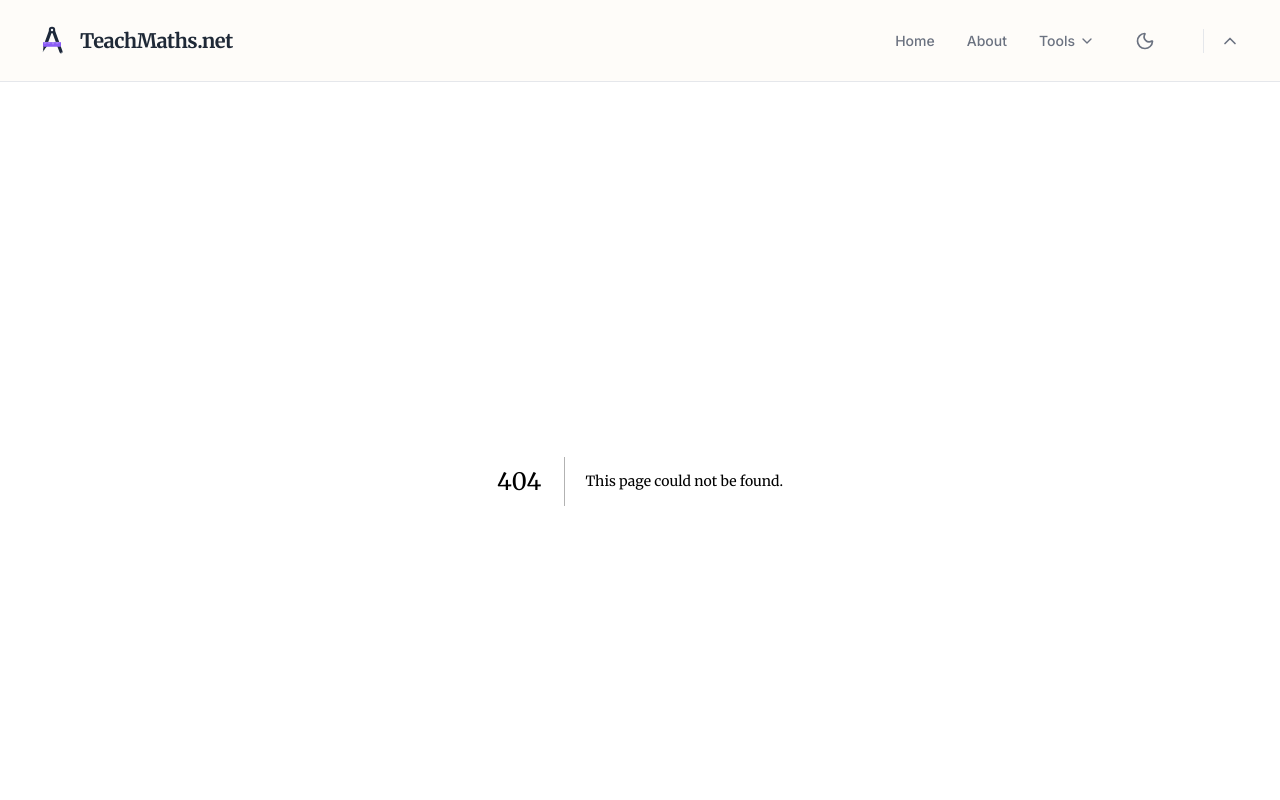
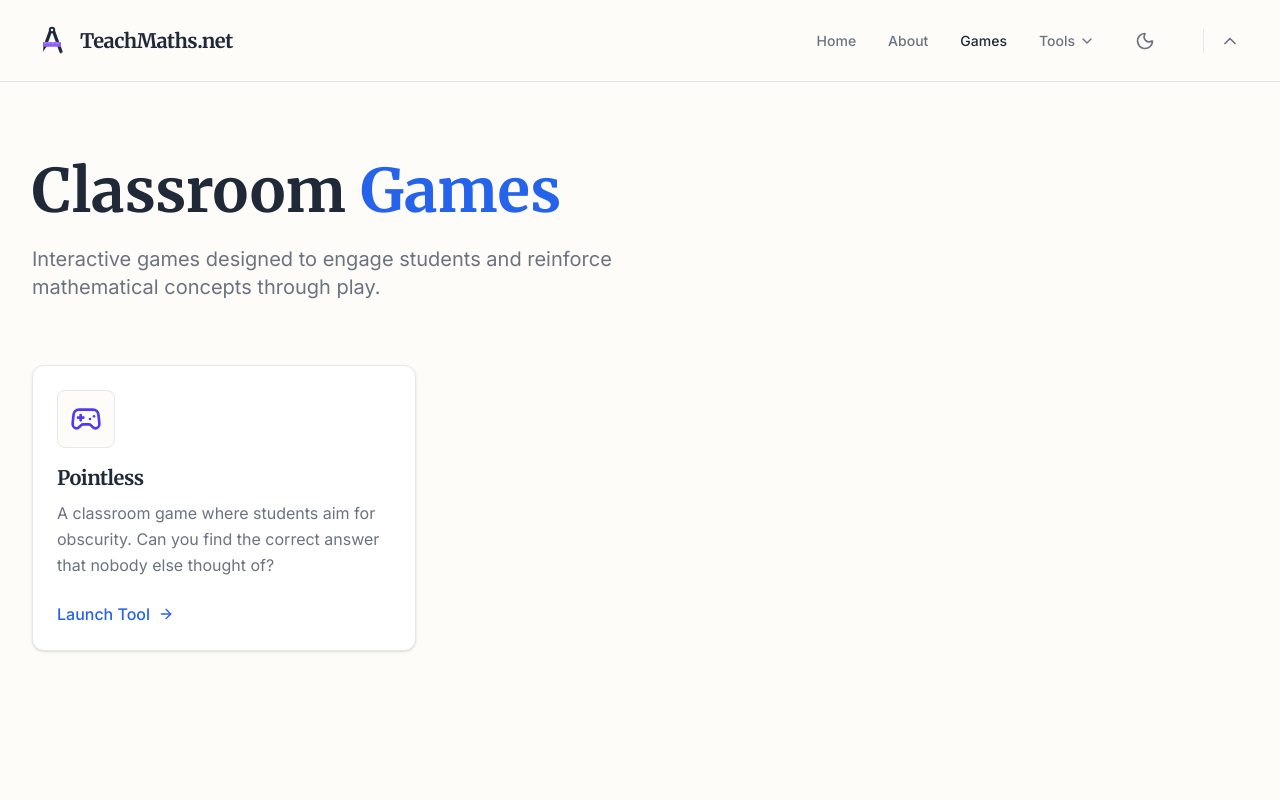
Before and after one commit to jambrothers/mathtools, a Next.js app in the folder web/: page /games in a window 1280 px wide. Before the commit this address had no page. Shown: the top 800 px of the page. Built offline with nearby package versions, Linux system fonts and the light colour scheme.

Commit message:
refactor(pointless): promote Games to top-level category and add HELP.md

```diff
--- /dev/null
+++ b/web/app/games/page.tsx
@@ -0,0 +1,33 @@
+import { ToolCard } from "@/components/tool-card"
+import { Gamepad2 } from "lucide-react"
+
+export default function GamesPage() {
+    return (
+        <div className="flex flex-col min-h-screen">
+            <section className="py-20 px-4 sm:px-6 lg:px-8 relative">
+                <div className="max-w-7xl mx-auto">
+                    <div className="mb-12 text-center lg:text-left">
+                        <h1 className="text-4xl md:text-6xl font-bold text-[var(--theme-main)] mb-6 font-[family-name:var(--font-heading)]">
+                            Classroom <span className="text-[var(--color-primary)]">Games</span>
+                        </h1>
+                        <p className="text-xl text-[var(--theme-muted)] max-w-2xl">
+                            Interactive games designed to engage students and reinforce mathematical concepts through play.
+                        </p>
+                    </div>
+
+                    <div className="mt-16">
+                        <div className="grid grid-cols-1 md:grid-cols-2 lg:grid-cols-3 gap-8">
+                            <ToolCard
+                                title="Pointless"
+                                description="A classroom game where students aim for obscurity. Can you find the correct answer that nobody else thought of?"
+                                href="/games/pointless"
+                                gradient="from-indigo-600 to-violet-600"
+                                icon={<Gamepad2 className="w-8 h-8 text-indigo-600" />}
+                            />
+                        </div>
+                    </div>
+                </div>
+            </section>
+        </div>
+    );
+}
--- /dev/null
+++ b/web/app/games/pointless/HELP.md
@@ -0,0 +1,30 @@
+# Pointless Game
+
+A classroom game inspired by the TV show *Pointless*. Students strive for the most obscure correct answers to mathematical questions.
+
+## How to Play
+
+1. **Pick a Category**: Select a mathematical topic from the sidebar (Factors, Multiples, Primes, etc.).
+2. **Set Parameters**: Adjust the numbers (e.g., Target Number, Max Value) to match your lesson focus.
+3. **Ask the Class**: Present the question to the students. They should aim to find a correct answer that no one else in the class provides.
+4. **Reveal Answers**: Once all students have guessed, click **Reveal Answers** to see the full set of correct possibilities.
+5. **Score**: Students who provided a correct answer that was *not* matched by anyone else win the round (or follow your preferred classroom scoring system).
+
+## Controls & Features
+
+### Configuration (Sidebar)
+- **Category Picker**: Switch between different mathematical problem types.
+- **Dynamic Inputs**: Precisely control the range and values of the questions generated.
+- **Copy Game Link**: Generate a shareable URL that preserves your current category and number settings — perfect for sharing with colleagues or saving for a later lesson.
+
+### Game Canvas (Main View)
+- **Timer**: Located in the top-left pill. Click to start, stop, or reset. Use the preset durations (1m, 2m, 5m) for quick setups.
+- **Next Question**: Generates a new problem using your current sidebar configuration.
+- **Reveal Answers**: Toggles the display of all valid answers, sorted for easy reading.
+
+## Teacher Tips
+
+1. **Deterministic Mode**: Since the teacher controls the parameters, you can ensure the difficulty is appropriate for your specific class.
+2. **Timed Challenges**: Use the built-in timer to add a layer of competitive pressure and manage lesson pacing.
+3. **Save Your Setup**: If you find a particularly good set of parameters (e.g., "Factors of 144" vs "Factors of 150"), use the **Copy Game Link** button to save it to your lesson plan.
+4. **Discussion Points**: When revealing answers, discuss the mathematical properties that make some answers easier to find (like small factors) versus more obscure ones (large primes).
--- a/web/app/tools/page.tsx
+++ b/web/app/tools/page.tsx
@@ -1,5 +1,5 @@
 import { ToolCard } from "@/components/tool-card"
-import { Grid2x2, Calculator, Cpu, Percent, Hash, Gamepad2 } from "lucide-react"
+import { Grid2x2, Calculator, Cpu, Percent, Hash } from "lucide-react"
 
 export default function ToolsPage() {
     return (
@@ -76,18 +76,6 @@ export default function ToolsPage() {
                         </div>
                     </div>
 
-                    <div id="games" className="mt-16">
-                        <h2 className="text-2xl font-bold text-[var(--theme-main)] mb-8 font-[family-name:var(--font-heading)]">Games</h2>
-                        <div className="grid grid-cols-1 md:grid-cols-2 lg:grid-cols-3 gap-8">
-                            <ToolCard
-                                title="Pointless"
-                                description="A classroom game where students aim for obscurity. Can you find the correct answer that nobody else thought of?"
-                                href="/games/pointless"
-                                gradient="from-indigo-600 to-violet-600"
-                                icon={<Gamepad2 className="w-8 h-8 text-indigo-600" />}
-                            />
-                        </div>
-                    </div>
                 </div>
             </section>
         </div>
--- a/web/components/navbar.tsx
+++ b/web/components/navbar.tsx
@@ -106,6 +106,13 @@ export function Navbar() {
                                 About
                             </Link>
 
+                            <Link
+                                href="/games"
+                                className={`text-sm font-medium transition-colors ${isActive("/games") ? "text-[var(--theme-main)]" : "text-[var(--theme-muted)] hover:text-[var(--theme-main)]"}`}
+                            >
+                                Games
+                            </Link>
+
                             {/* Tools Dropdown */}
                             <div
                                 className="relative group"
@@ -136,13 +143,6 @@ export function Navbar() {
                                         onClick={() => setIsToolsOpen(false)}
                                     >
                                         Computing
-                                    </Link>
-                                    <Link
-                                        href="/tools#games"
-                                        className="block px-4 py-2 text-sm text-[var(--theme-muted)] hover:bg-[var(--theme-page)] hover:text-[var(--theme-main)]"
-                                        onClick={() => setIsToolsOpen(false)}
-                                    >
-                                        Games
                                     </Link>
                                 </div>
                             </div>
@@ -192,6 +192,9 @@ export function Navbar() {
                             <Link href="/about" onClick={() => setIsOpen(false)} className="block px-3 py-2 rounded-md text-base font-medium text-[var(--theme-muted)] hover:text-[var(--theme-main)] hover:bg-[var(--theme-card)]">
                                 About
                             </Link>
+                            <Link href="/games" onClick={() => setIsOpen(false)} className="block px-3 py-2 rounded-md text-base font-medium text-[var(--theme-muted)] hover:text-[var(--theme-main)] hover:bg-[var(--theme-card)]">
+                                Games
+                            </Link>
                             <div className="px-3 py-2 text-base font-medium">
                                 <Link
                                     href="/tools"
@@ -205,9 +208,6 @@ export function Navbar() {
                                 </Link>
                                 <Link href="/tools#computing" onClick={() => setIsOpen(false)} className="block pl-4 py-1 text-sm text-[var(--theme-muted)] hover:text-[var(--theme-main)] border-l border-[var(--theme-border)] ml-1">
                                     Computing
-                                </Link>
-                                <Link href="/tools#games" onClick={() => setIsOpen(false)} className="block pl-4 py-1 text-sm text-[var(--theme-muted)] hover:text-[var(--theme-main)] border-l border-[var(--theme-border)] ml-1">
-                                    Games
                                 </Link>
                             </div>
 
```
